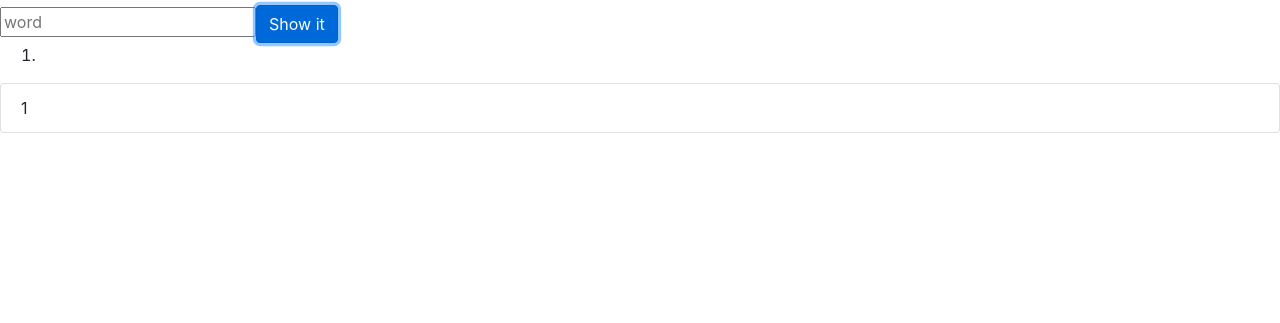
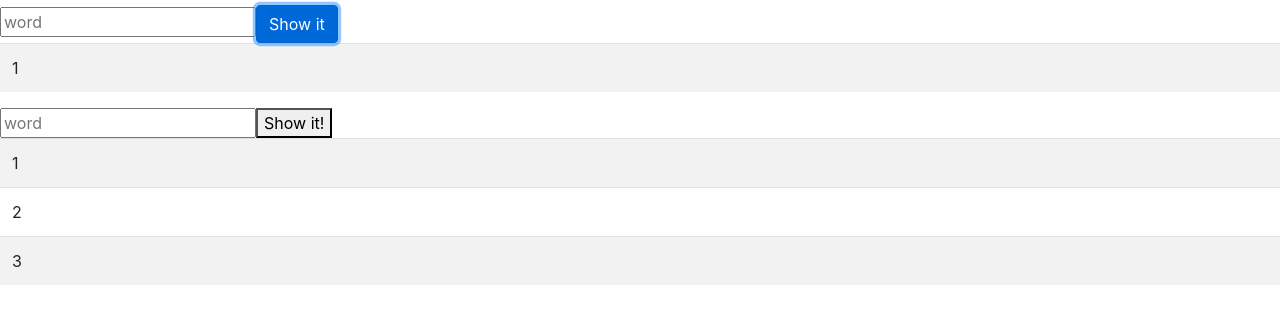
Before and after one commit to AkRockss/opgave3, a plain HTML site: page index.html in a window 1280 px wide. Both pictures are taken after a click on the button "Show it". Shown: the part 51-374 px from the top of the page. Drawn offline with nearby package versions, Linux system fonts and the light colour scheme.

Commit message:
commit on master

```diff
--- a/index.html
+++ b/index.html
@@ -17,18 +17,52 @@
 
 <div id="app">
 
-    <input id="inputField" v-model="word" placeholder="word">
+
+<!--  Solution 1 -->
+
+    <input id="inputField" v-model="word1" placeholder="word">
     <button id="button" v-on:click="manipulate(word)" class="btn btn-primary">Show it</button>
 
-    <ol>
-    <li v-for="word in words"> {{word}}</li>
-    </ol>
+    <table class="table table-striped">
 
-    <ol class="list-group">
-    <li class="list-group-item" v-for="(word, index) in words"> {{++index}} {{word}}</li>
-    </ol>
+  <tbody>
+    <tr v-for="(word, index) in words">
+      <td>
+        {{++index}}
+      </td>
+      <td>
+        {{word}}
+    </td>
+  </tr>
+  </tbody>
+</table>
+
+<!-- Solution 2 -->
+
+    <input v-model.lazy="word" placeholder="word">
+    <button v-on:click="manipulate2()" type="button">Show it!</button>
+
+    <table class="table table-striped">
+
+        <tbody>
+          <tr>
+            <td>1</td>
+            <td> {{word}}</td>
+          </tr>
+
+          <tr>
+            <td>2</td>
+            <td> {{lower}}</td>
+          </tr>
+
+          <tr>
+            <td>3</td>
+            <td> {{upper}}</td>
+          </tr>
 
 
+        </tbody>
+      </table>
 
 </div>
 <script src="js/index.js"></script>
--- a/js/index.js
+++ b/js/index.js
@@ -1,8 +1,11 @@
 Vue.createApp({
     data() {
         return {
-            word: null,
-            words: [],
+            word: "",
+            lower: "",
+            upper: "",
+            word1: null,
+            words: []
 
         }
     },
@@ -10,12 +13,19 @@ Vue.createApp({
     methods: {
 
         manipulate(word) {
+            this.words = []
+            this.words.push(this.word1)
+            this.words.push(this.word1.toLowerCase())
+            this.words.push(this.word1.toUpperCase())
+        },
 
-            this.words.push(word)
-            this.words.push(word.toLowerCase())
-            this.words.push(word.toUpperCase())
+        manipulate2() {
 
-        },
+            this.lower = this.word.toLowerCase()
+            this.upper = this.word.toUpperCase()
+        }
+
+
 
 
     }
```
